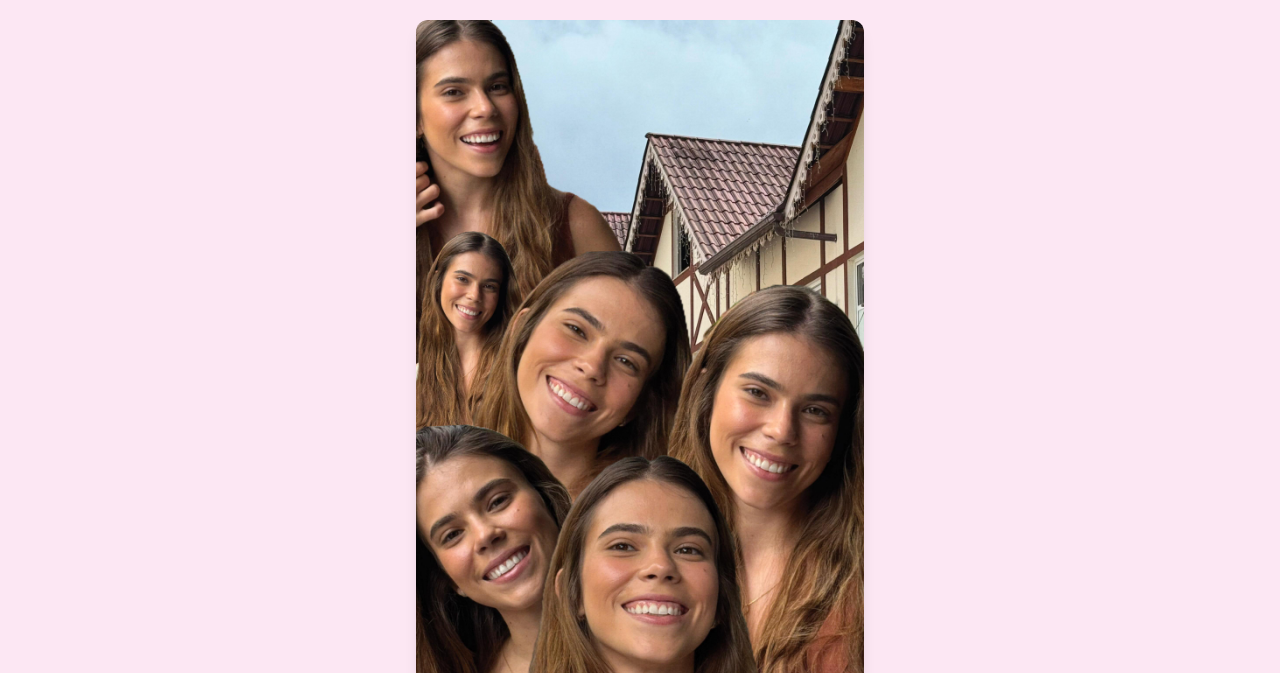
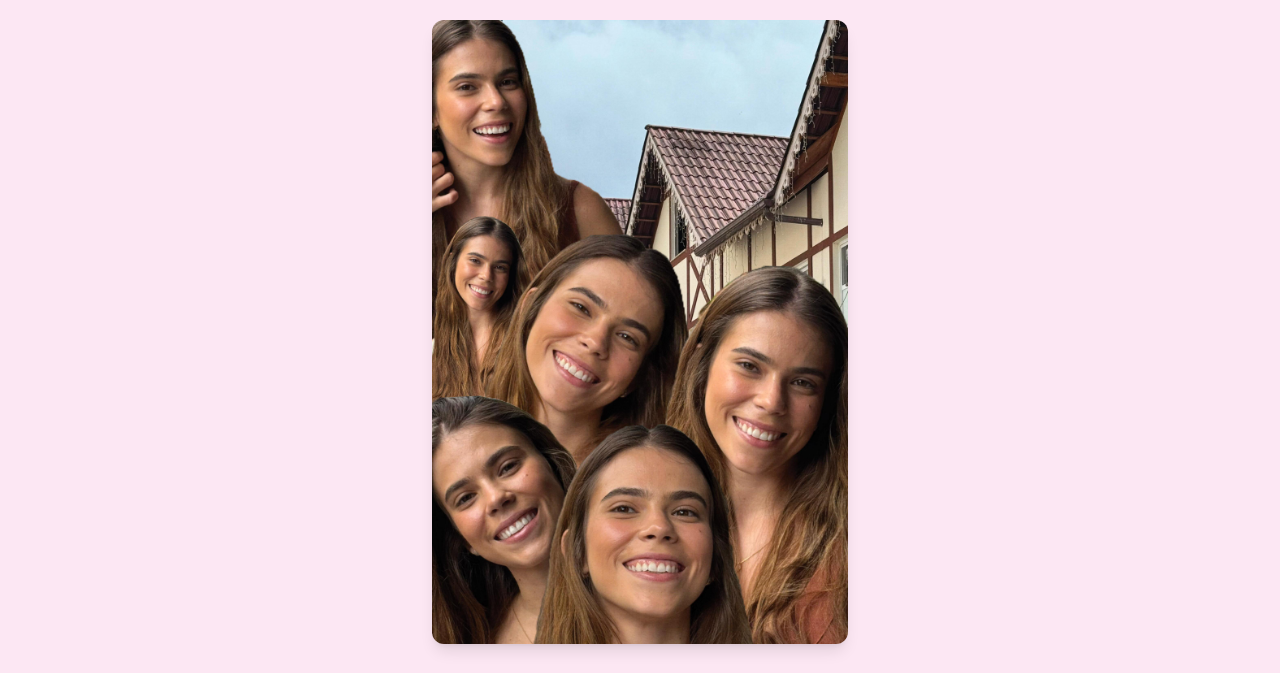
Before and after one commit to MatEstevam/surpresa-belli, a plain HTML site: page index.html in a window 1280 px wide. Shown: the part 64-737 px from the top of the page. Drawn offline with nearby package versions, Linux system fonts and the light colour scheme.

Commit message:
att size picture

```diff
--- a/index.html
+++ b/index.html
@@ -14,7 +14,7 @@
     </h1>
 
     <!-- Foto do casal -->
-    <div class="max-w-md w-full mb-8">
+    <div class="max-w-md w-full mb-8 px-4">
       <img
         src="belli.jpeg"
         alt="Nós dois ♥"
```
